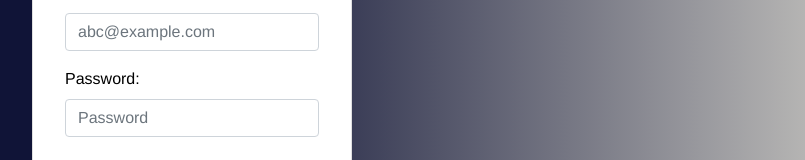
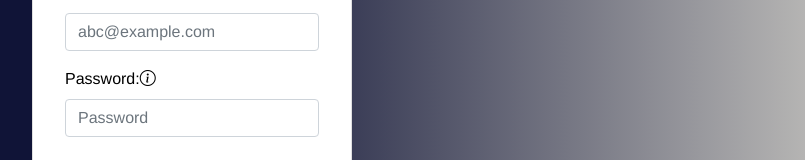
Before and after one commit to yigittosun/video_challenge, a Vue app: page /login in a window 1280 px wide. Shown: the part 338-498 px from the top of the page, without its empty margins (448-1253 px from the left). Built offline with nearby package versions, Linux system fonts and the light colour scheme; what vue-sweetalert2 would draw is missing.

Commit message:
Install bootstrap 5 icon package to project

```diff
--- a/package.json
+++ b/package.json
@@ -14,6 +14,7 @@
   },
   "dependencies": {
     "bootstrap": "^5.0.1",
+    "bootstrap-icons": "^1.11.1",
     "pinia": "^2.1.6",
     "vue": "^3.3.4",
     "vue-router": "^4.2.4",
@@ -35,6 +36,7 @@
     "jsdom": "^22.1.0",
     "npm-run-all2": "^6.0.6",
     "prettier": "^3.0.3",
+    "sass": "^1.69.4",
     "typescript": "~5.2.0",
     "video.js": "^8.6.0",
     "vite": "^4.4.9",
--- a/src/views/login/index.vue
+++ b/src/views/login/index.vue
@@ -16,6 +16,9 @@
           </div>
           <div class="mb-3 text-start px-3">
             <label for="password" class="form-label">Password:</label>
+            <span data-bs-toggle="tooltip" data-bs-placement="top" title="First 3 numbers">
+              <i class="bi bi-info-circle h6"></i>
+            </span>
             <input
               v-model="password"
               type="password"
```
Also changed, not shown: src/App.vue (+5 -0 lines), 1 other file (tests, documents, lock files or other folders).
